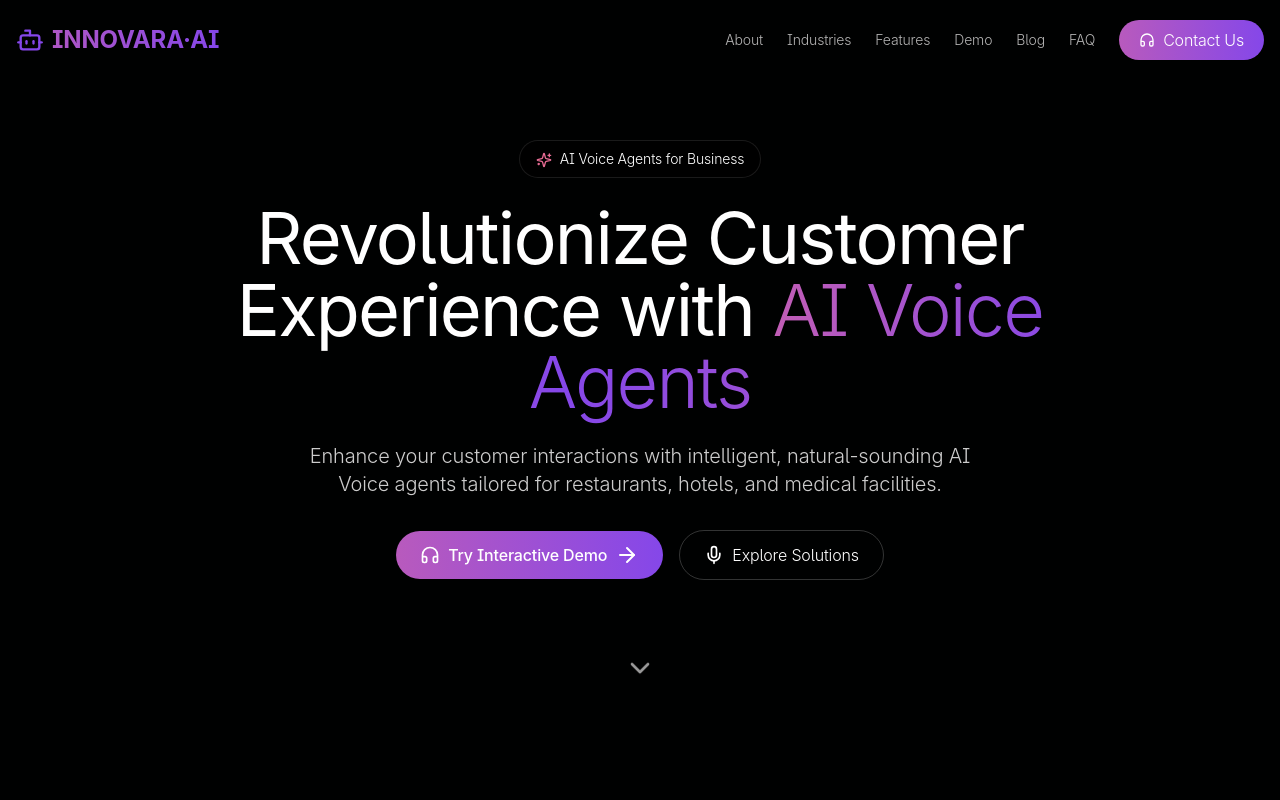
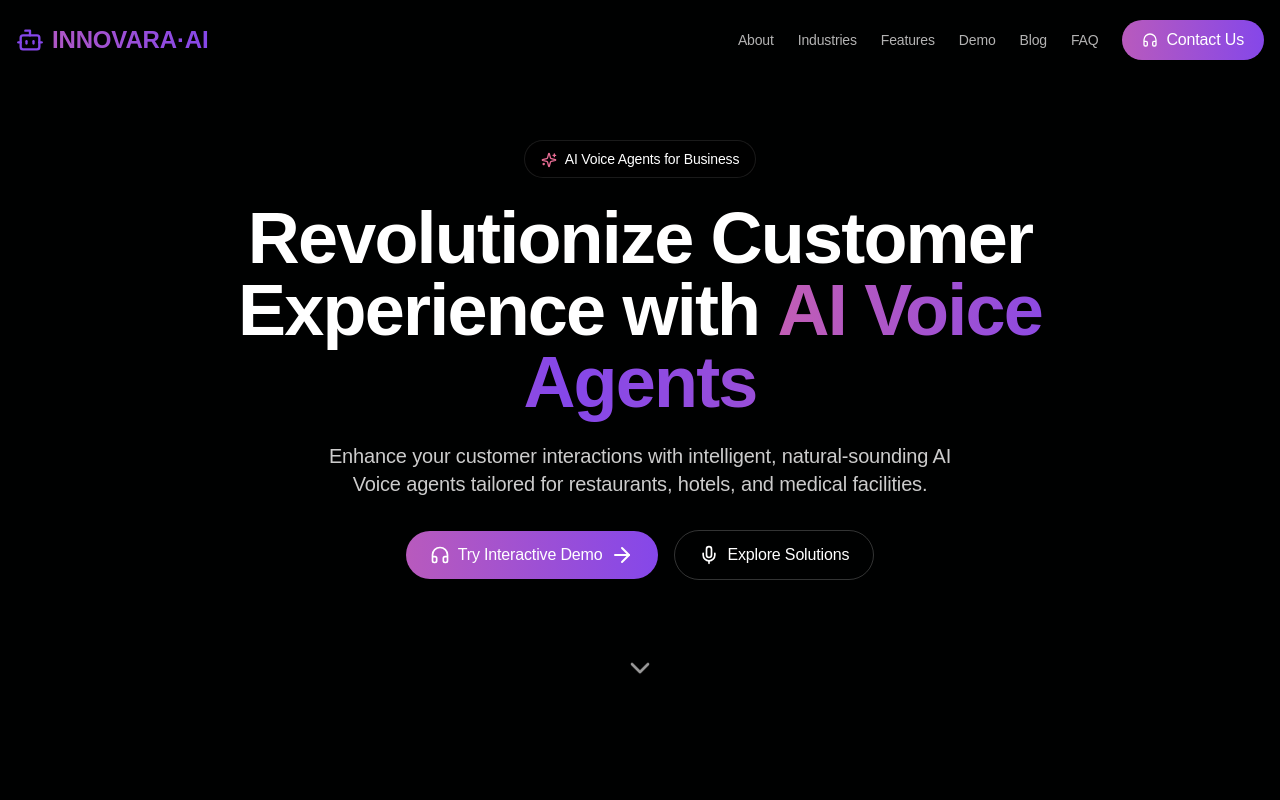
Before and after one commit to Sidh221/ai-ignite-lab, a React (Vite) app: page / in a window 1280 px wide. Shown: the top 800 px of the page. Built offline with nearby package versions, Linux system fonts and the light colour scheme; a web font is replaced by a local one.

Commit message:
Update font styles
Update the font styles to match the provided attachment.

```diff
--- a/package.json
+++ b/package.json
@@ -12,6 +12,7 @@
   },
   "dependencies": {
     "@fontsource/inter": "^5.2.5",
+    "@fontsource/montserrat": "^5.2.5",
     "@hookform/resolvers": "^3.9.0",
     "@radix-ui/react-accordion": "^1.2.0",
     "@radix-ui/react-alert-dialog": "^1.1.1",
--- a/src/components/HeroSection.tsx
+++ b/src/components/HeroSection.tsx
@@ -15,13 +15,13 @@ const HeroSection = () => {
             <Sparkles className="inline-block mr-2 h-4 w-4 text-cyclamen" />
             AI Voice Agents for Business
           </span>
-          <h1 className="text-4xl md:text-7xl font-normal mb-6 leading-tight animate-fade-in tracking-tight">
+          <h1 className="text-4xl md:text-7xl font-bold mb-6 leading-tight animate-fade-in tracking-tight">
             Revolutionize Customer Experience with{" "}
-            <span className="animate-gradient-text font-light">
+            <span className="animate-gradient-text font-semibold">
               AI Voice Agents
             </span>
           </h1>
-          <p className="text-lg md:text-xl text-white/80 mb-8 max-w-2xl mx-auto animate-fade-in-up font-light">
+          <p className="text-lg md:text-xl text-white/80 mb-8 max-w-2xl mx-auto animate-fade-in-up font-normal">
             Enhance your customer interactions with intelligent, natural-sounding AI Voice agents
             tailored for restaurants, hotels, and medical facilities.
           </p>
--- a/src/index.css
+++ b/src/index.css
@@ -5,8 +5,8 @@
 /* Import Poppins as fallback */
 @import url('https://fonts.googleapis.com/css2?family=Poppins:wght@300;400;500;600;700&display=swap');
 
-/* Import Inter font which looks similar to the image */
-@import url('https://fonts.googleapis.com/css2?family=Inter:wght@100;200;300;400;500;600;700&display=swap');
+/* Import Montserrat font which matches the image */
+@import url('https://fonts.googleapis.com/css2?family=Montserrat:wght@300;400;500;600;700;800&display=swap');
 
 /* Keep Luxora Grotesk as an option */
 @font-face {
@@ -34,8 +34,8 @@
 
   body {
     @apply bg-black text-foreground antialiased min-h-screen;
-    font-family: 'Inter', 'Luxora Grotesk', 'Poppins', sans-serif;
-    font-weight: 300;
+    font-family: 'Montserrat', 'Luxora Grotesk', 'Poppins', sans-serif;
+    font-weight: 400;
     letter-spacing: -0.01em;
     font-feature-settings: "ss01", "ss02", "cv01", "cv02", "cv03";
   }
@@ -45,8 +45,8 @@
   }
 
   h1, h2, h3, h4, h5, h6 {
-    @apply font-normal tracking-tight;
-    letter-spacing: -0.02em;
+    @apply font-semibold tracking-tight;
+    letter-spacing: -0.01em;
   }
 }
 
```
Also changed, not shown: 1 other file (tests, documents, lock files or other folders).
